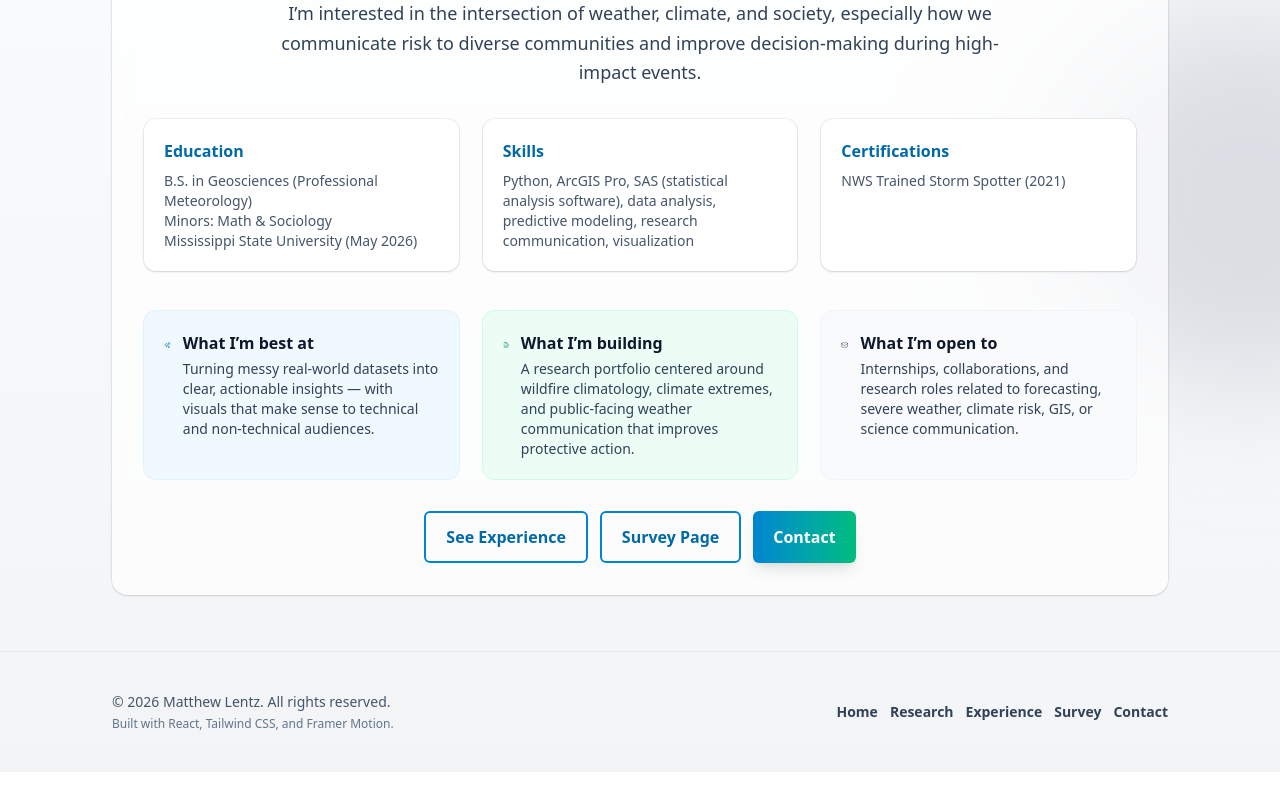
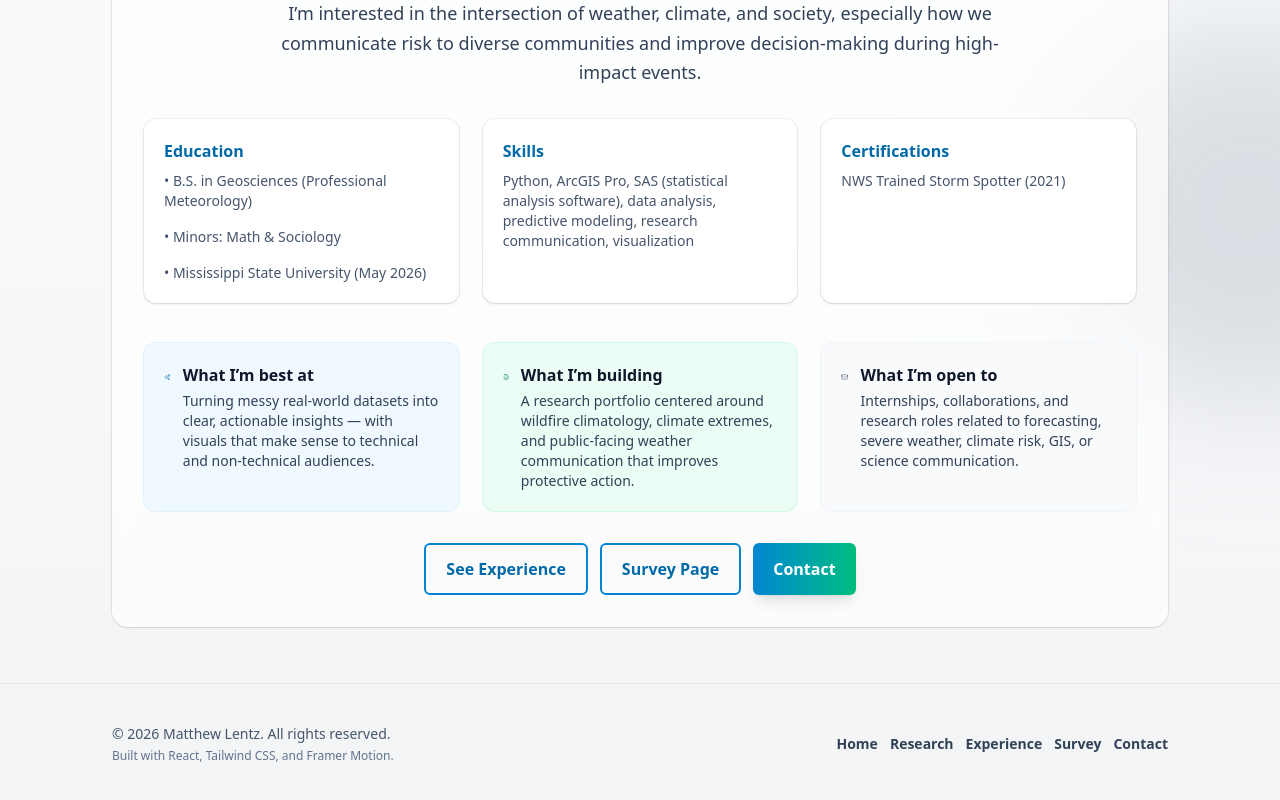
Before and after one commit to Mattisback04/MattTheMet, a React (Vite) app: page / in a window 1280 px wide. Shown: the part 771-1571 px from the top of the page. Before the commit the page ends 1543 px from the top, so only its background shows below. Built offline with nearby package versions, Linux system fonts and the light colour scheme.

Commit message:
Replace profile image size

```diff
--- a/src/PersonalWebsite.jsx
+++ b/src/PersonalWebsite.jsx
@@ -1021,11 +1021,11 @@ function HomePage() {
             </p>
 
             <div className="mt-8 grid grid-cols-1 sm:grid-cols-3 gap-6">
-              <InfoCard title="Education">
-                <div>B.S. in Geosciences (Professional Meteorology)</div>
-                <div>Minors: Math & Sociology</div>
-                <div>Mississippi State University (May 2026)</div>
-              </InfoCard>
+            <InfoCard title="Education">
+              <div className="mb-4">• B.S. in Geosciences (Professional Meteorology)</div>
+              <div className="mb-4">• Minors: Math & Sociology</div>
+              <div>• Mississippi State University (May 2026)</div>
+            </InfoCard>
               <InfoCard title="Skills">
                 Python, ArcGIS Pro, SAS (statistical analysis software), data analysis, predictive modeling, research communication, visualization
               </InfoCard>
```
